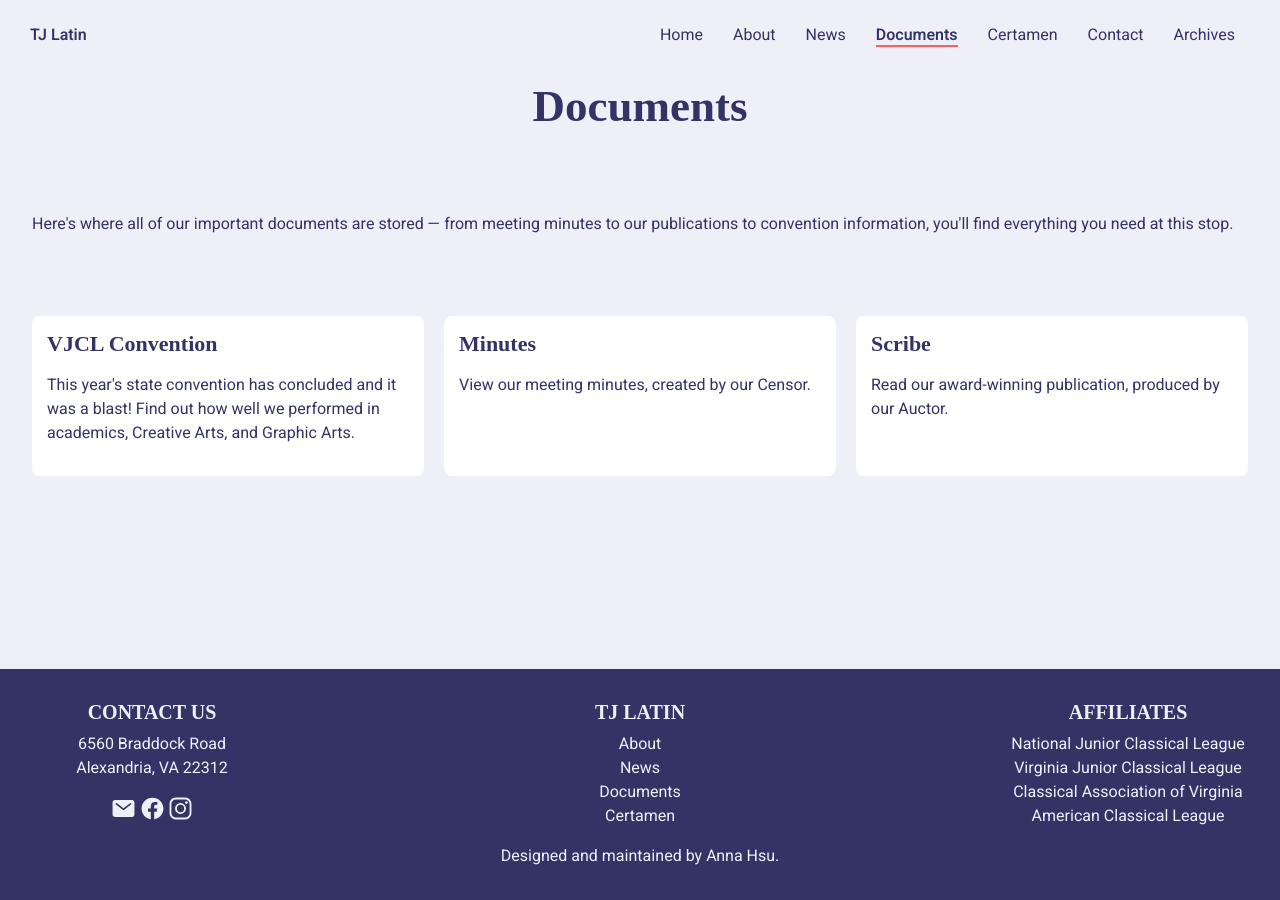
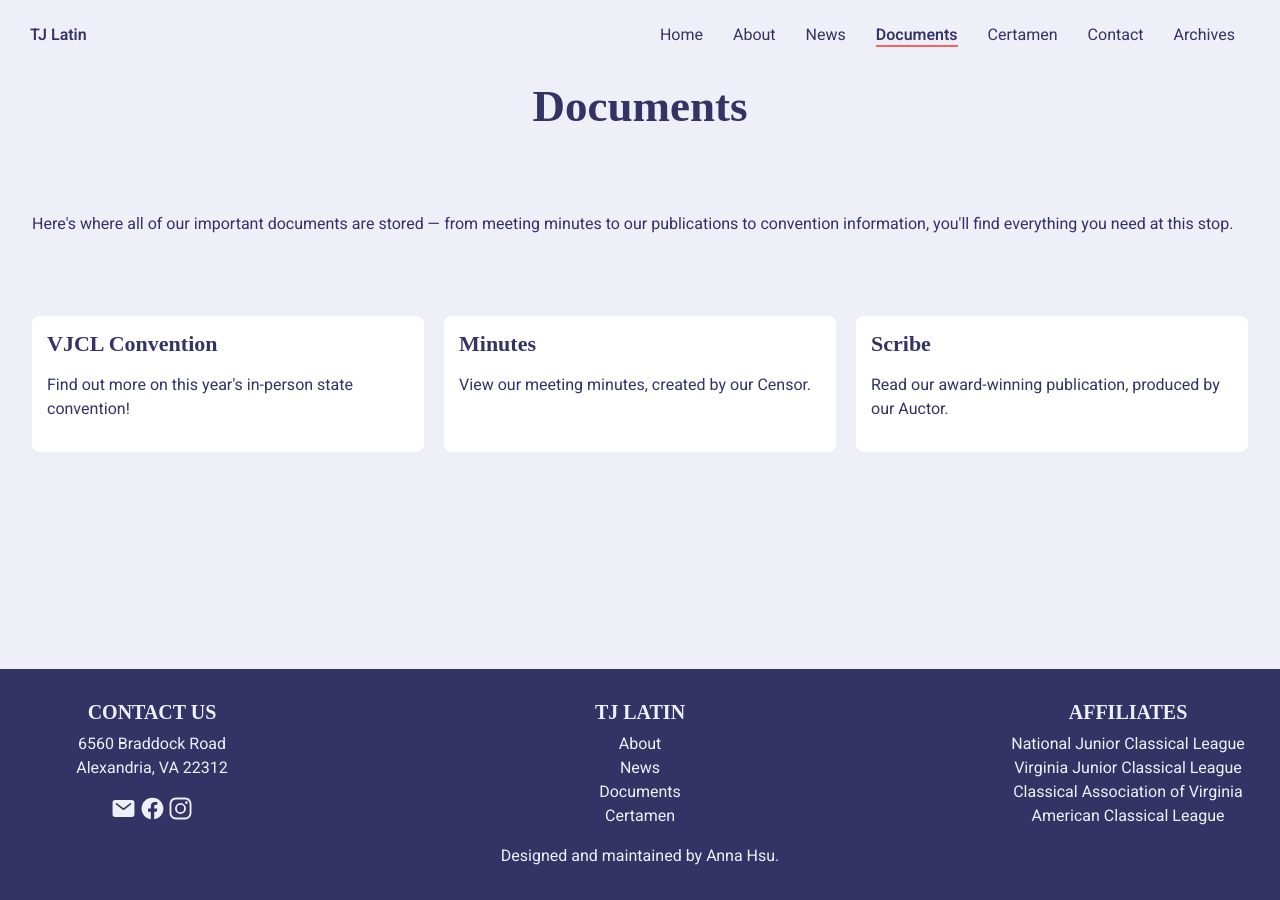
Before and after one commit to TJLatin/website, a Jekyll site: the page built from documents.html, in a window 1280 px wide. Built offline with Jekyll 4.4.1, drawn with Linux system fonts in a browser that asks for light colours; some web fonts are replaced.

Commit message:
start work on vjcl

```diff
--- a/documents.html
+++ b/documents.html
@@ -21,8 +21,7 @@ nav: /documents.html
                     <a class="card-link" href="{{ site.baseurl }}/documents/vjcl.html">
                         <div class="card-body">
                             <h2 class="card-title">VJCL Convention</h2>
-                            <p>This year's state convention has concluded and it was a blast! Find out
-                                how well we performed in academics, Creative Arts, and Graphic Arts.</p>
+                            <p>Find out more on this year's in-person state convention!</p>
                         </div>
                     </a>
                 </div>
--- a/documents/vjcl.html
+++ b/documents/vjcl.html
@@ -6,7 +6,7 @@ nav: /documents.html
     <section class="hero light-background">
         <div>
             <h1 class="heading">VJCL Convention</h1>
-            <p class="heading">Nov. 14, 2021</p>
+            <h2 class="heading">Nov. 14, 2021, Greater Richmond Convention Center</h2>
         </div>
     </section>
     <section class="light-background">
```
